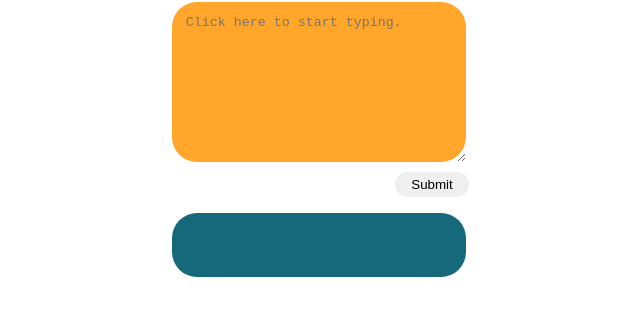
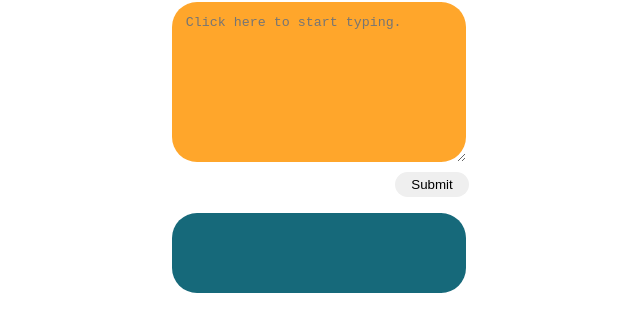
Before and after one commit to furious-monkey/diary-app, a plain HTML site: page index.html in a window 1280 px wide. Shown: the part 144-476 px from the top of the page, without its empty margins (321-961 px from the left). Drawn offline with Linux system fonts and the light colour scheme.

Commit message:
changed the padding to .entries-nav to space elements better.

```diff
--- a/index.css
+++ b/index.css
@@ -45,8 +45,11 @@ body {
      margin-top: 1em;
  }
 
+ .entries-nav {
+     padding-bottom: 1em;
+ }
+
  .display-entry-button {
-     padding-bottom: 1em;
      margin: 0.2em;
  }
 
```
